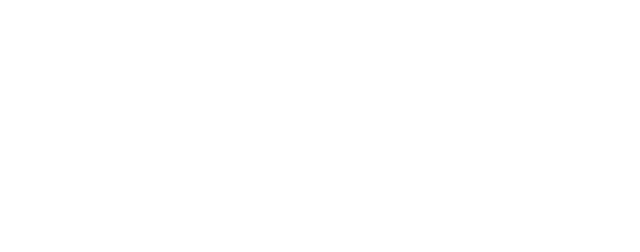
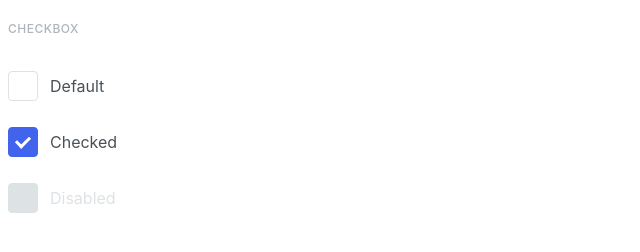
Before and after one commit to js-tasks-ru/htmlcss-20251006_ulyana-kataeva, a website: page 07-lection5/01-checkbox/index.html in a window 1280 px wide. Shown: the whole page, without its empty margins (0-640 px from the left). Drawn offline with Linux system fonts and the light colour scheme.

Commit message:
07 Checkbox

```diff
--- a/07-lection5/01-checkbox/checkbox.css
+++ b/07-lection5/01-checkbox/checkbox.css
@@ -0,0 +1,118 @@
+.checkbox-group__title {
+    font-size: 12px;
+    font-weight: 500;
+    letter-spacing: 0.48px;
+    color: var(--grey-3);
+    line-height: 18px;
+    font-family: 'Inter', sans-serif;
+}
+
+.checkbox {
+    display: flex;
+    align-items: center;
+    gap: 12px;
+    cursor: pointer;
+    user-select: none;
+    position: relative;
+}
+
+/* Сокрытие чекбокса по умолчанию */
+.checkbox__input {
+    position: absolute;
+    opacity: 0;
+    width: 0;
+    height: 0;
+}
+
+/* Свой чекбокс */
+.checkbox__box {
+    width: 28px;
+    height: 28px;
+    border: 1px solid var(--grey-2);
+    border-radius: 4px;
+    background-color: var(--white);
+    position: relative;
+    flex-shrink: 0;
+}
+
+/* Галочка */
+.checkbox__box::after {
+    content: '';
+    position: absolute;
+    display: none;
+    left: 50%;
+    top: 50%;
+    width: 6px;
+    height: 11px;
+    transform: translate(-50%, -60%) rotate(45deg);
+    border: solid var(--white);
+    border-width: 0 3px 3px 0;
+}
+
+/* Лейбл */
+.checkbox__label {
+    font-size: 16px;
+    font-weight: 400;
+    color: var(--grey-4);
+    line-height: 24px;
+    font-family: 'Inter', sans-serif;
+}
+
+/* hover */
+.checkbox:hover .checkbox__box {
+    border-color: var(--calen-boundary-backgr);
+}
+
+/* focus (для лейбла) */
+.checkbox__input:focus ~ .checkbox__label {
+    text-decoration: underline;
+}
+
+/* focus (для чекбокса) */
+.checkbox__input:focus ~ .checkbox__box {
+    outline: 2px solid var(--calen-boundary-backgr);
+    outline-offset: 2px;
+}
+
+/* checked */
+.checkbox__input:checked ~ .checkbox__box {
+    background-color: var(--calen-boundary-backgr);
+    border-color: var(--calen-boundary-backgr);
+}
+
+.checkbox__input:checked ~ .checkbox__box::after {
+    display: block;
+}
+
+/* disabled */
+.checkbox__input:disabled ~ .checkbox__box {
+    background-color: var(--grey-2);
+    border-color: var(--grey-2);
+    cursor: not-allowed;
+}
+
+.checkbox__input:disabled ~ .checkbox__label {
+    color: var(--grey-2);
+    cursor: not-allowed;
+}
+
+.checkbox:has(.checkbox__input:disabled) {
+    cursor: not-allowed;
+}
+
+/* checked + disabled */
+.checkbox__input:checked:disabled ~ .checkbox__box {
+    background-color: var(--grey-2);
+    border-color: var(--grey-2);
+}
+
+/* focus + checked */
+.checkbox__input:focus:checked ~ .checkbox__box {
+    outline: 2px solid var(--calen-boundary-backgr);
+    outline-offset: 2px;
+}
+
+/* focus + disabled */
+.checkbox__input:focus:disabled ~ .checkbox__box {
+    outline: none;
+}
--- a/07-lection5/01-checkbox/index.html
+++ b/07-lection5/01-checkbox/index.html
@@ -6,6 +6,29 @@
         <link rel="stylesheet" href="./checkbox.css">
     </head>
     <body>
+        <div class="checkbox-group">
+        <h5 class="checkbox-group__title">CHECKBOX</h5>
 
+        <!-- Default -->
+        <label class="checkbox">
+            <input class="checkbox__input" type="checkbox">
+            <span class="checkbox__box"></span>
+            <p class="checkbox__label">Default</p>
+        </label>
+
+        <!-- Checked -->
+        <label class="checkbox">
+            <input class="checkbox__input" type="checkbox" checked>
+            <span class="checkbox__box"></span>
+            <p class="checkbox__label">Checked</p>
+        </label>
+
+        <!-- Disabled -->
+        <label class="checkbox">
+            <input class="checkbox__input" type="checkbox" disabled>
+            <span class="checkbox__box"></span>
+            <p class="checkbox__label">Disabled</p>
+        </label>
+    </div>
     </body>
 </html>
```
